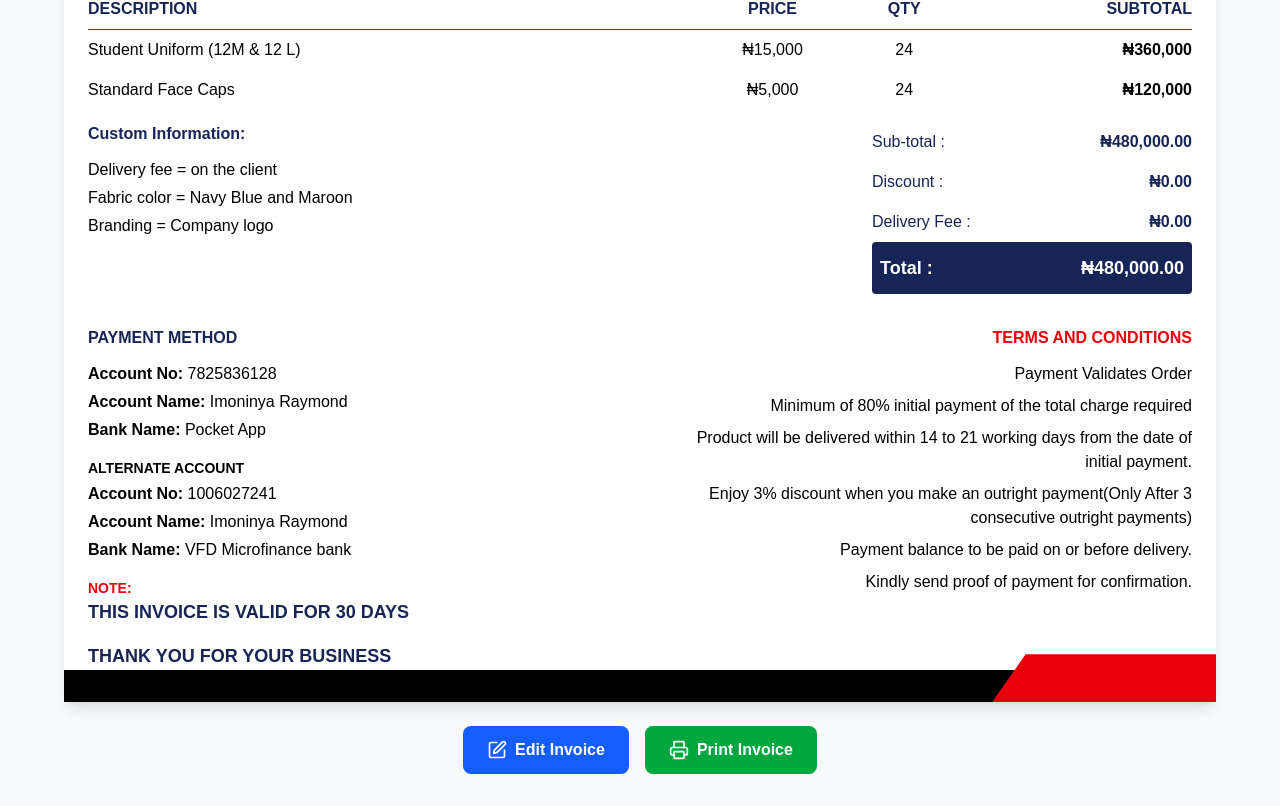
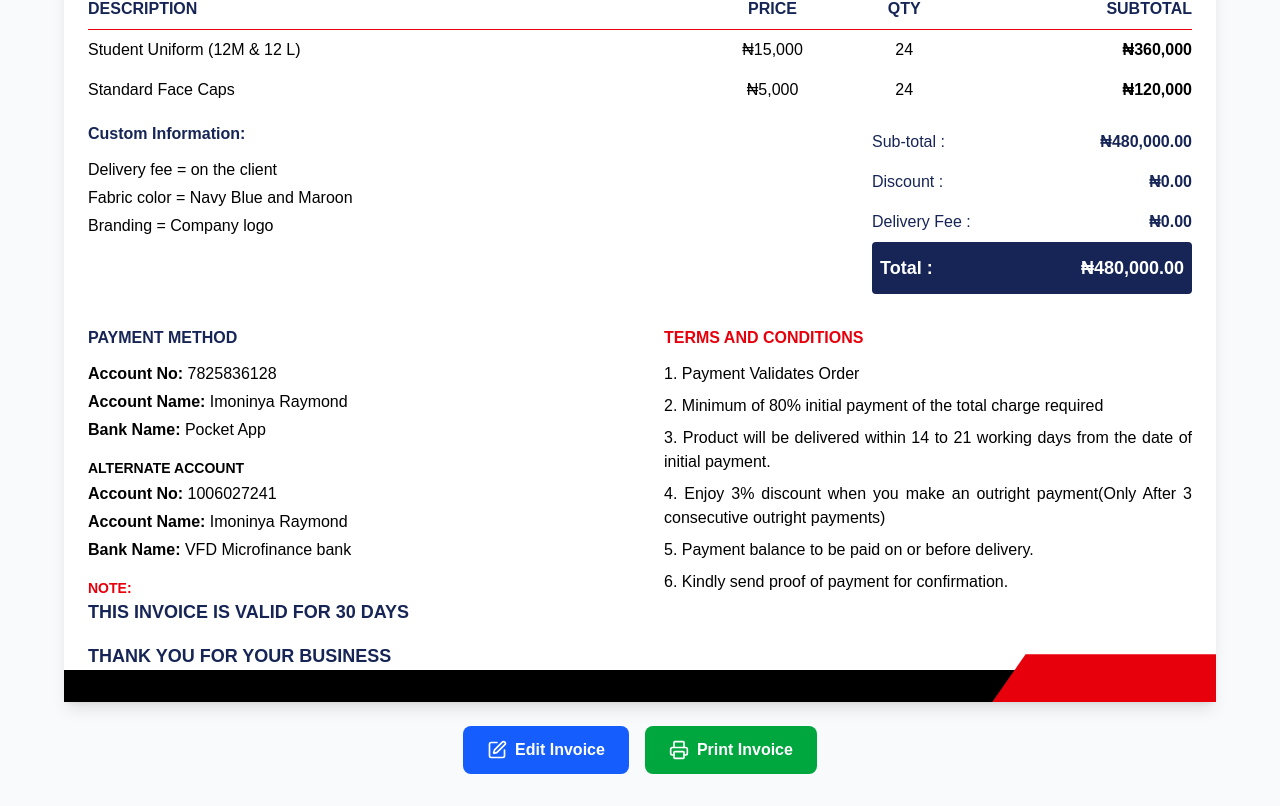
Before and after one commit to danielblac/tmech-invoice, a Next.js app: page / in a window 1280 px wide. Shown: the part 623-1429 px from the top of the page. Built offline with nearby package versions, Linux system fonts and the light colour scheme.

Commit message:
Update InvoiceApp.jsx

```diff
--- a/components/InvoiceApp.jsx
+++ b/components/InvoiceApp.jsx
@@ -489,13 +489,11 @@ const InvoiceApp = () => {
                   </p>
                 </div>
               </div>
-              <div className="flex-1 text-right">
+              <div className="flex-1">
                 <h3 className="font-bold text-red-600 mb-3 force-red-text">
                   TERMS AND CONDITIONS
                 </h3>
-                <ol
-                  className="space-y-2 list-inside force-black-text" /* list-decimal */
-                >
+                <ol className="space-y-2 list-inside list-decimal force-black-text text-justify">
                   <li>Payment Validates Order</li>
                   <li>
                     Minimum of 80% initial payment of the total charge required
```
